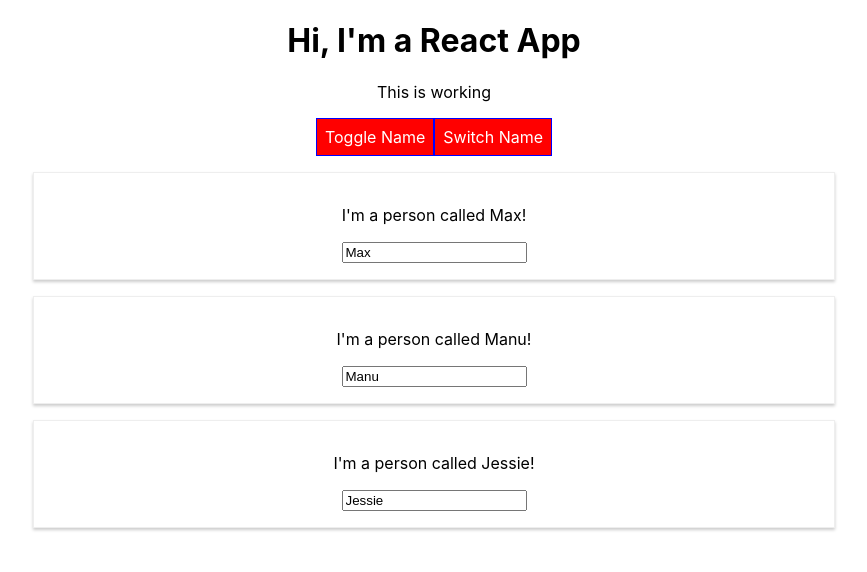
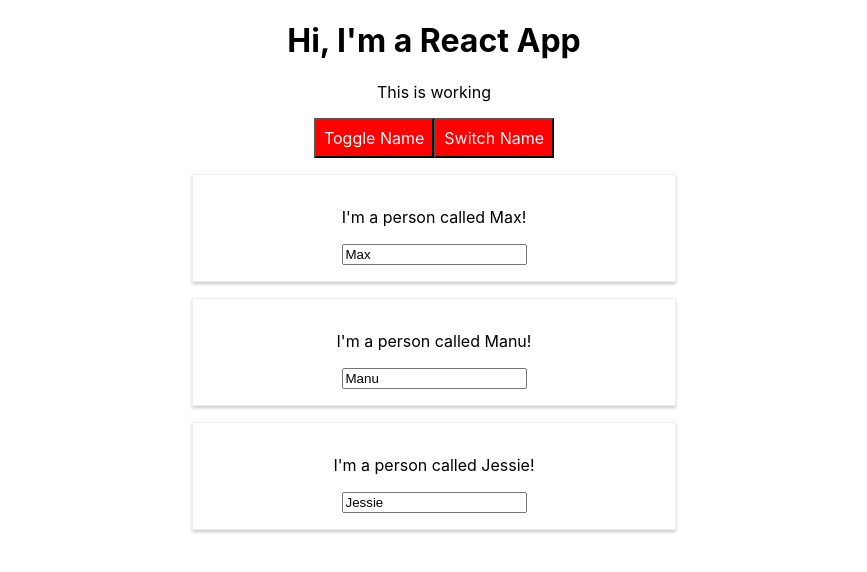
Before and after one commit to brlala/react_playground, a React (Create React App) app: page / in a window 1280 px wide. Both pictures are taken after a click on the button "Toggle Name". Shown: the top 572 px of the page, without its empty margins (206-1073 px from the left). Built offline with nearby package versions, Linux system fonts and the light colour scheme.

Commit message:
experimented with dynamic style (Radium)

```diff
--- a/package.json
+++ b/package.json
@@ -6,6 +6,7 @@
     "@testing-library/jest-dom": "^5.11.4",
     "@testing-library/react": "^11.1.0",
     "@testing-library/user-event": "^12.1.10",
+    "radium": "^0.26.1",
     "react": "^17.0.1",
     "react-dom": "^17.0.1",
     "react-scripts": "4.0.1",
@@ -36,13 +37,14 @@
     ]
   },
   "devDependencies": {
-    "eslint": "^7.14.0",
+    "eslint": "^7.15.0",
     "eslint-config-airbnb": "^18.2.1",
     "eslint-config-prettier": "^7.0.0",
     "eslint-plugin-import": "^2.22.1",
     "eslint-plugin-jsx-a11y": "^6.4.1",
     "eslint-plugin-prettier": "^3.3.0",
     "eslint-plugin-react": "^7.21.5",
-    "eslint-plugin-react-hooks": "^4.2.0"
+    "eslint-plugin-react-hooks": "^4.2.0",
+    "prettier": "2.2.1"
   }
 }
--- a/src/App.js
+++ b/src/App.js
@@ -1,34 +1,39 @@
-import "./App.css";
-import { useState } from "react";
-import Person from "./Person/Person";
+import './App.css';
+import { useState } from 'react';
+import Radium, { StyleRoot } from 'radium';
+import Person from './Person/Person';
 
-function App() {
+function App(border = '1px solid blue') {
   const [persons, setPersons] = useState([
-    { id: "af1", name: "Max", age: 28 },
-    { id: "af2", name: "Manu", age: 30 },
-    { id: "af3", name: "Jessie", age: 41 },
+    { id: 'af1', name: 'Max', age: 28 },
+    { id: 'af2', name: 'Manu', age: 30 },
+    { id: 'af3', name: 'Jessie', age: 41 },
   ]);
   const [showPerson, setShowPerson] = useState(false);
   const style = {
-    backgroundColor: "green",
-    color: "white",
-    font: "inherit",
-    border: "1px solid blue",
-    padding: "8px",
-    cursor: "pointer",
+    backgroundColor: 'green',
+    color: 'white',
+    font: 'inherit',
+    border,
+    padding: '8px',
+    cursor: 'pointer',
+    ':hover': {
+      backgroundColor: 'lightgreen',
+      color: 'black',
+    },
   };
 
   const switchNameHandler = (newName) => {
-    console.log("was clicked");
+    console.log('was clicked');
     setPersons([
-      { id: "af1", name: newName, age: 2 },
-      { id: "af2", name: "ManU", age: 3 },
-      { id: "af3", name: "JessiE", age: 4 },
+      { id: 'af1', name: newName, age: 2 },
+      { id: 'af2', name: 'ManU', age: 3 },
+      { id: 'af3', name: 'JessiE', age: 4 },
     ]);
   };
 
   const deletePersonHandler = (index) => {
-    console.log("delete person");
+    console.log('delete person');
     // copy the state first to make it an immutable state
     const newPersons = [...persons];
     newPersons.splice(index, 1);
@@ -64,32 +69,43 @@ function App() {
         {/* <Person name={persons[2].name} change={nameChangeHandler}>My gender: Girl</Person> */}
       </div>
     );
-    style.backgroundColor = "red";
+    style.backgroundColor = 'red';
+    style[':hover'] = {
+      backgroundColor: 'salmon',
+      color: 'black',
+    };
   }
   const classes = [];
   if (persons.length <= 2) {
-    classes.push("red");
+    classes.push('red');
   }
   if (persons.length <= 1) {
-    classes.push("bold");
+    classes.push('bold');
   }
   return (
+    <StyleRoot>
       <div className="App">
         <h1>Hi, I'm a React App</h1>
-      <p className={classes.join(" ")}>This is working</p>
-      <button type="button" style={style} onClick={togglePersonsHandler}>
+        <p className={classes.join(' ')}>This is working</p>
+        <button
+          key="asd"
+          type="button"
+          style={style}
+          onClick={togglePersonsHandler}
+        >
           Toggle Name
         </button>
         <button
           type="button"
           style={style}
-        onClick={() => switchNameHandler("xxxxxxx")}
+          onClick={() => switchNameHandler('xxxxxxx')}
         >
           Switch Name
         </button>
         {personsPanel}
       </div>
+    </StyleRoot>
   );
 }
 
-export default App;
+export default Radium(App);
--- a/src/Person/Person.js
+++ b/src/Person/Person.js
@@ -1,11 +1,19 @@
-import "./Person.css";
+import './Person.css';
+import Radium from 'radium';
 
-const person = (props) => (
-  <div className="Person">
-    <p onClick={props.click}>I'm a person called {props.name}!</p>
-    <p>{props.children}</p>
-    <input type="text" onChange={props.change} value={props.name} />
-  </div>
-);
+const person = (props) => {
+  const style = {
+    '@media (min-width: 500px)': {
+      width: '450px',
+    },
+  };
+  return (
+    <div className="Person" style={style}>
+      <p onClick={props.click}>I'm a person called {props.name}!</p>
+      <p>{props.children}</p>
+      <input type="text" onChange={props.change} value={props.name} />
+    </div>
+  );
+};
 
-export default person;
+export default Radium(person);
--- a/src/reportWebVitals.js
+++ b/src/reportWebVitals.js
@@ -1,6 +1,6 @@
 const reportWebVitals = (onPerfEntry) => {
   if (onPerfEntry && onPerfEntry instanceof Function) {
-    import("web-vitals").then(({ getCLS, getFID, getFCP, getLCP, getTTFB }) => {
+    import('web-vitals').then(({ getCLS, getFID, getFCP, getLCP, getTTFB }) => {
       getCLS(onPerfEntry);
       getFID(onPerfEntry);
       getFCP(onPerfEntry);
```
Also changed, not shown: src/index.js (+6 -6 lines), .eslintrc.yml, .prettierrc.yml (added). Lines whose indentation alone changed are shown as unchanged.
